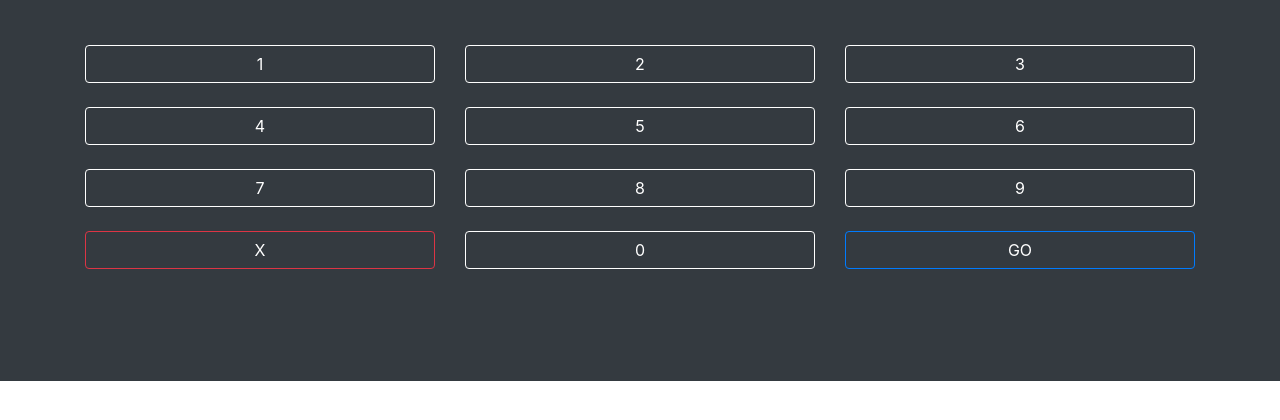
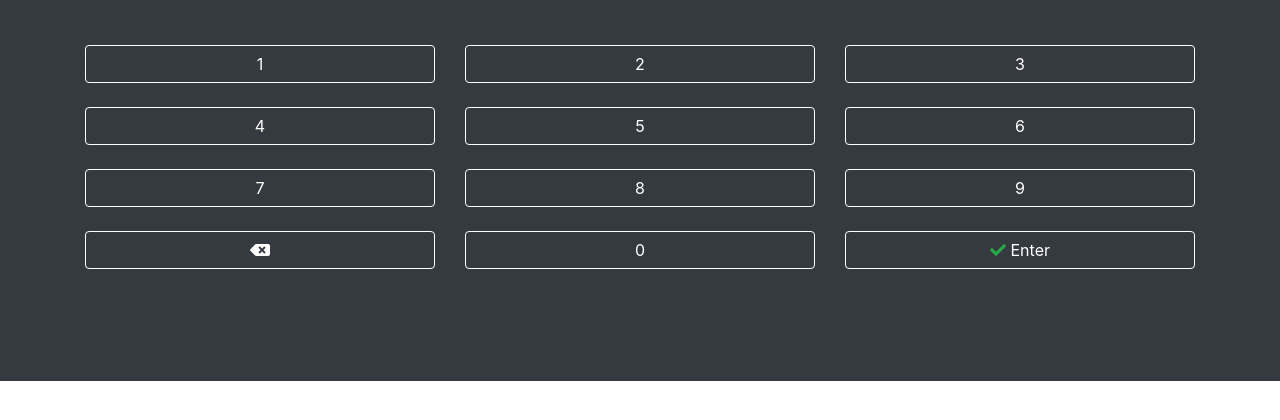
Before and after one commit to mf98190/ultimate-password-js, a plain HTML site: page index.html in a window 1280 px wide. Shown: the part 306-726 px from the top of the page. Drawn offline with nearby package versions, Linux system fonts and the light colour scheme.

Commit message:
ultimate-password.html檔名改成index且增加icon

```diff
--- a/ultimate-password.html
+++ b/index.html
@@ -7,6 +7,9 @@
 
     <!-- Bootstrap CSS -->
     <link rel="stylesheet" href="https://stackpath.bootstrapcdn.com/bootstrap/4.3.1/css/bootstrap.min.css" integrity="sha384-ggOyR0iXCbMQv3Xipma34MD+dH/1fQ784/j6cY/iJTQUOhcWr7x9JvoRxT2MZw1T" crossorigin="anonymous">
+    <link rel="stylesheet" href="https://use.fontawesome.com/releases/v5.8.1/css/all.css"
+                integrity="sha384-50oBUHEmvpQ+1lW4y57PTFmhCaXp0ML5d60M1M7uH2+nqUivzIebhndOJK28anvf"
+                crossorigin="anonymous">
 
     <title>終極密碼</title>
   </head>
@@ -47,11 +50,12 @@
                             </div>
                         </div>
                         <div class="row">
-                            <div class="col-md mb-4"><a id="b-clear" class="btn btn-dark btn-block border-danger" href="#" role="button">X</a>
+                            <div class="col-md mb-4"><a id="b-clear" class="btn btn-dark btn-block border-white" href="#" role="button"><i class="fas fa-backspace"></i></a>
                             </div>
                             <div class="col-md mb-4"><a class="btn btn-dark btn-block border-white input-pad" href="#" role="button">0</a>
                             </div>
-                            <div class="col-md mb-4"><a id="b-enter" class="btn btn-dark btn-block border-primary" href="#" role="button">GO</a>
+                            <div class="col-md mb-4">
+                                <a id="b-enter" class="btn btn-dark btn-block border-white" href="#" role="button"><i class="fas fa-check text-success"></i> Enter</a>
                             </div>
                         </div>
                     </div>
```
